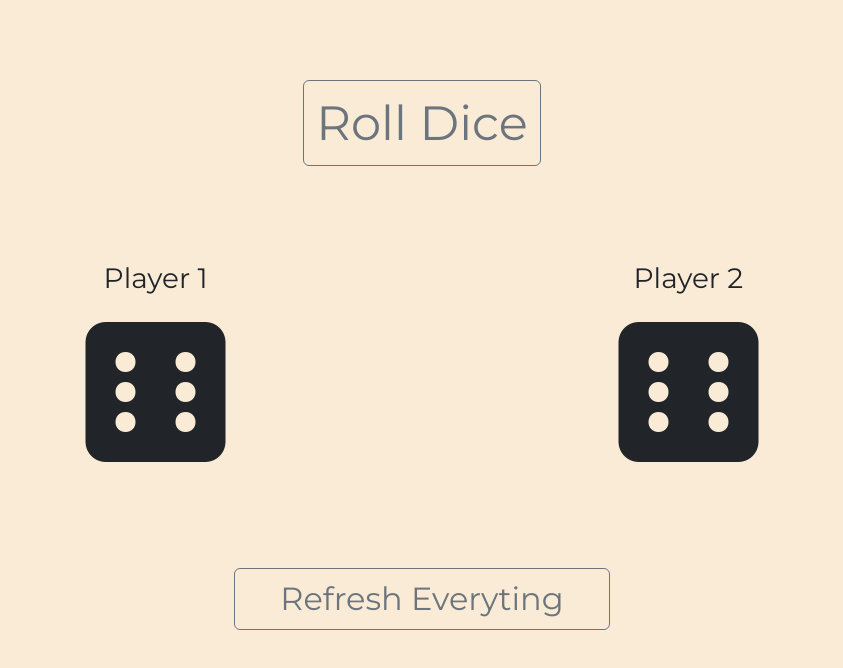
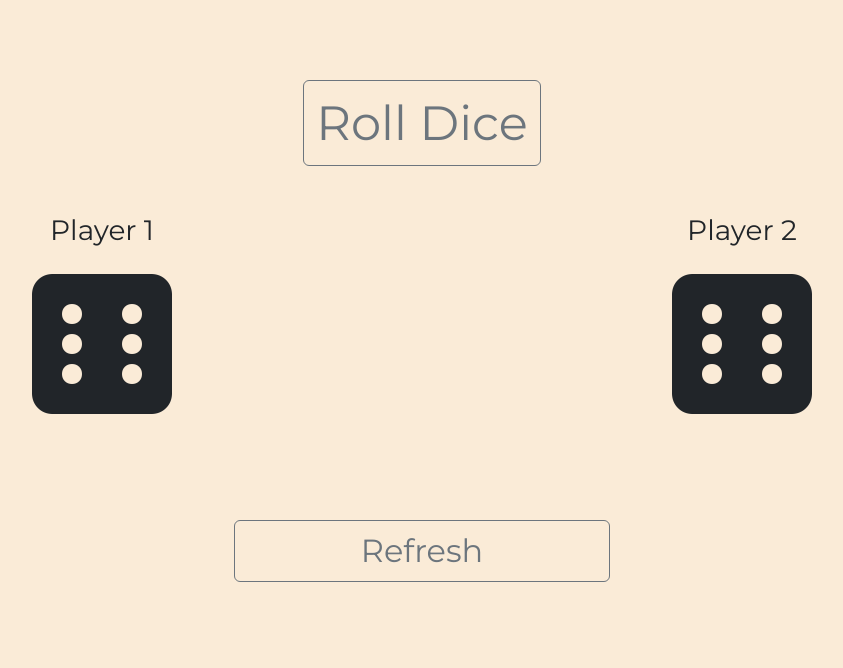
Before and after one commit to haz0110/roll-d6, a plain HTML site: page index.html in a window 1280 px wide. Shown: the whole page, without its empty margins (218-1061 px from the left). Drawn offline with nearby package versions, Linux system fonts and the light colour scheme; a web font is replaced by a local one.

Commit message:
optimizations

```diff
--- a/css/styles.css
+++ b/css/styles.css
@@ -4,7 +4,7 @@ body {
 }
 
 .a0110-roll-dice {
-    margin: 5rem 5rem;
+    margin: 5rem 5rem 2rem 5rem;
     /* font-family: 'Splash', cursive; */
     font-family: 'Montserrat', sans-serif;
     font-size: 3rem;
@@ -15,11 +15,11 @@ body {
 }
 
 .left-dice {
-    margin: 1rem 1rem 1rem 20%;
+    margin: 1rem 3rem;
 }
 
 .right-dice {
-    margin: 1rem 20% 1rem 1rem;
+    margin: 1rem 3rem;
 }
 
 .a0110-refresh-everything-button {
--- a/index.html
+++ b/index.html
@@ -71,7 +71,7 @@
           class="btn btn-outline-secondary a0110-refresh-everything-button"
           onClick="hardRefreshPage()"
         >
-          Refresh Everyting
+          Refresh
         </button>
       </div>
     </div>
--- a/scripts.js
+++ b/scripts.js
@@ -1,7 +1,7 @@
 function refreshPage() {
-    window.location.reload();
     document.getElementById("left-container").className = "col-md-6 col-lg-6 a0110-background-reset";
     document.getElementById("right-container").className = "col-md-6 col-lg-6 a0110-background-reset";
+    window.location.reload();
 }
 
 function hardRefreshPage() {
@@ -31,7 +31,6 @@ function rollDice() {
     var leftDice = document.querySelectorAll("#dice-left");
 
     var rightDiceRandomizer = Math.floor(Math.random() * 6 + 1);
-
     var leftDiceRandomizer = Math.floor(Math.random() * 6 + 1);
 
     document.getElementById("dice-right").className = "fa-solid fa-dice-" + integerToLiteral(rightDiceRandomizer) + " fa-10x";
```
Also changed, not shown: 1 other file.
